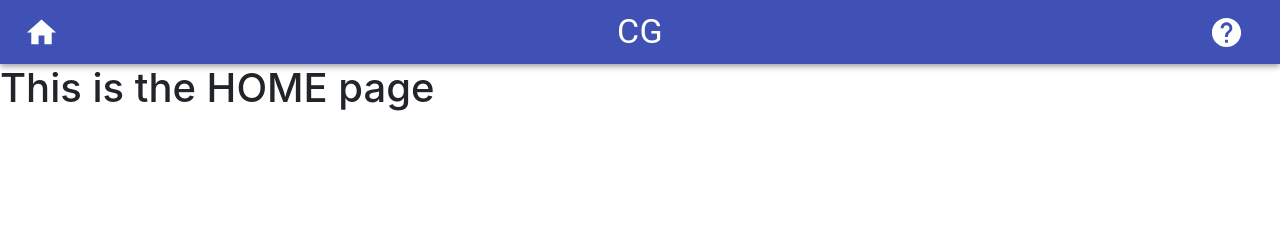
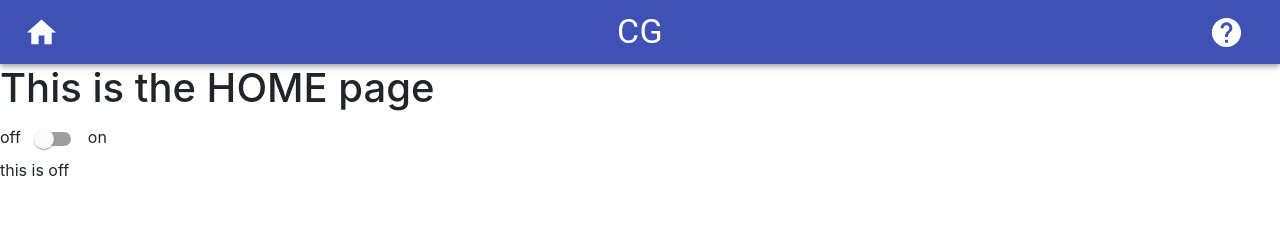
Before and after one commit to rgarzadev/React-Components-Test, a React (Create React App) app in the folder client/: page / in a window 1280 px wide. Shown: the top 232 px of the page. Built offline with nearby package versions, Linux system fonts and the light colour scheme.

Commit message:
switch component built and functioning on home page

```diff
--- a/client/src/App.js
+++ b/client/src/App.js
@@ -5,7 +5,7 @@ import { BrowserRouter as Router, Switch, Route } from 'react-router-dom';
 import Nav from "./components/Nav/Nav";
 
 import NoMatch from "./pages/NoMatch";
-import Home from "./pages/Home";
+import Home from "./pages/Home/Home";
 import Search from "./pages/Search";
 import Settings from "./pages/Settings";
 import MyChats from "./pages/MyChats";
--- /dev/null
+++ b/client/src/components/Switch/Switch.js
@@ -0,0 +1,14 @@
+import React, { useState } from 'react';
+import { Switch as UISwitch } from '@material-ui/core';
+
+function Switch(props) {
+    const [toggleState, setToggleState] = useState(false)
+    return (
+        <>
+        {props.left} <UISwitch checked={toggleState} onChange={() => setToggleState(!toggleState)} /> {props.right}
+        <div>{toggleState ? props.RDisplay : props.LDisplay}</div>
+        </>
+    )
+}
+
+export default Switch;
--- a/client/src/pages/Home.js
+++ /dev/null
@@ -1,9 +0,0 @@
-import React from 'react';
-
-function Home() {
-    return (
-        <h1>This is the HOME page</h1>
-    )
-}
-
-export default Home;
--- /dev/null
+++ b/client/src/pages/Home/Home.js
@@ -0,0 +1,18 @@
+import React from 'react';
+import Switch from '../../components/Switch/Switch';
+import ChatTextInputArea from '../../components/ChatTextInputArea/ChatTextInputArea';
+
+function Home() {
+
+
+
+    return (
+        <>
+        <h1>This is the HOME page</h1>
+        <Switch left="off" right="on" LDisplay="this is off" RDisplay={<ChatTextInputArea/>}/>
+
+        </>
+    )
+}
+
+export default Home;
```
